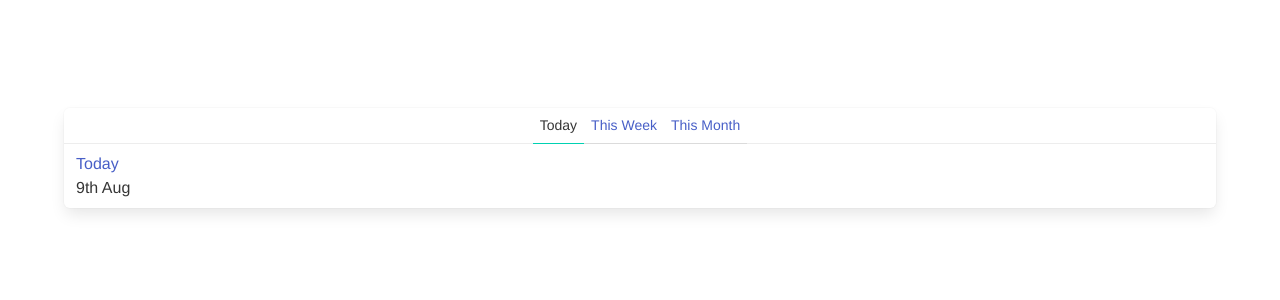
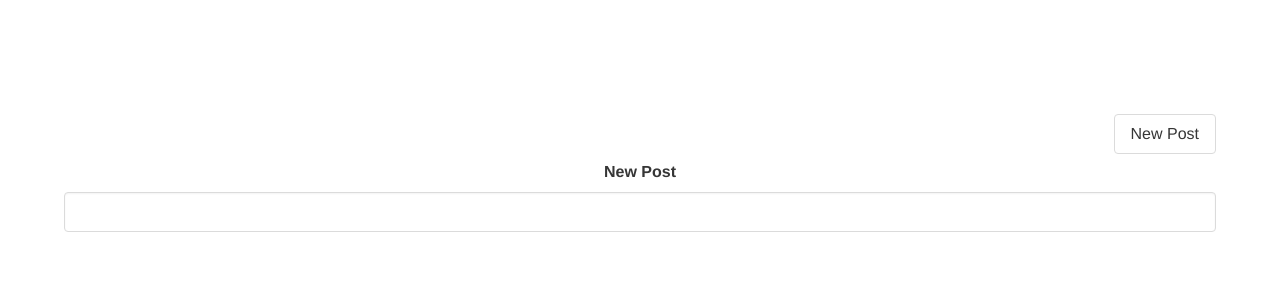
Before and after one commit to andreichirkov/vue3-webpack-composition-tests, a Vue app: page /post/new in a window 1280 px wide. Shown: the top 300 px of the page. Built offline with nearby package versions, Linux system fonts and the light colour scheme.

Commit message:
Add routing

```diff
--- a/src/App.vue
+++ b/src/App.vue
@@ -1,28 +1,20 @@
 <template>
   <section class="section">
     <div class="container">
-      <suspense>
-        <template #default>
-          <timeline />
-        </template>
-        <template #fallback>
-          <spinner />
-        </template>
-      </suspense>
+      <navbar />
+      <router-view />
     </div>
   </section>
 </template>
 
 <script lang="ts">
 import { defineComponent } from 'vue';
-import Timeline from './components/Timeline.vue';
-import Spinner from "@/components/Spinner.vue";
+import Navbar from '@/components/Navbar.vue'
 
 export default defineComponent({
   name: 'App',
   components: {
-    Spinner,
-    Timeline
+    Navbar
   }
 });
 </script>
--- /dev/null
+++ b/src/components/Home.vue
@@ -0,0 +1,28 @@
+<template>
+  <suspense>
+    <template #default>
+      <timeline />
+    </template>
+    <template #fallback>
+      <spinner />
+    </template>
+  </suspense>
+</template>
+
+<script lang="ts">
+import { defineComponent } from 'vue';
+import Timeline from '@/components/Timeline.vue';
+import Spinner from "@/components/Spinner.vue";
+
+export default defineComponent({
+  name: 'Home',
+  components: {
+    Spinner,
+    Timeline
+  }
+});
+</script>
+
+<style>
+
+</style>
--- /dev/null
+++ b/src/components/Navbar.vue
@@ -0,0 +1,23 @@
+<template>
+  <div class="navbar">
+    <div class="navbar-end">
+      <div class="buttons is-justify-content-flex-end">
+        <router-link to="/post/new" class="button">
+          New Post
+        </router-link>
+      </div>
+    </div>
+  </div>
+</template>
+
+<script lang="ts">
+import {defineComponent} from "vue";
+
+export default defineComponent({
+  name: "Navbar.vue"
+})
+</script>
+
+<style scoped>
+
+</style>
--- /dev/null
+++ b/src/components/NewPost.vue
@@ -0,0 +1,30 @@
+<template>
+ <post-writer :post="newPost" />
+</template>
+
+<script lang="ts">
+import {defineComponent} from "vue";
+import PostWriter from "@/components/PostWriter.vue";
+import {Post} from "@/mocks";
+import moment from "moment";
+
+export default defineComponent ({
+  name: "NewPost",
+  components: {PostWriter},
+  setup() {
+    const newPost: Post = {
+      id: '-1',
+      title: 'New post',
+      created: moment()
+    }
+
+    return {
+      newPost
+    }
+  }
+})
+</script>
+
+<style scoped>
+
+</style>
--- /dev/null
+++ b/src/components/PostWriter.vue
@@ -0,0 +1,29 @@
+<template>
+  <div class="columns">
+    <div class="column">
+      <div class="field">
+        <div class="label">New Post</div>
+        <input type="text" class="input">
+      </div>
+    </div>
+  </div>
+</template>
+
+<script lang="ts">
+import {defineComponent} from "vue";
+import {Post} from "@/mocks";
+
+export default defineComponent ({
+  name: "PostWriter",
+  props: {
+    post: {
+      type: Object as () => Post,
+      required: true
+    }
+  }
+})
+</script>
+
+<style scoped>
+
+</style>
--- a/src/components/Timeline.vue
+++ b/src/components/Timeline.vue
@@ -26,13 +26,11 @@ import {useStore} from "@/store";
 
 type Period = 'Today' | 'This Week' | 'This Month'
 
-
-
 export default defineComponent({
   name: 'Timeline',
   components: {TimelinePost},
   async setup() {
-    const periods = ['Today', 'This Week', 'This Month']
+    const periods: Period[] = ['Today', 'This Week', 'This Month']
     const currentPeriod = ref<Period>('Today')
     const store = useStore()
 
--- a/src/main.ts
+++ b/src/main.ts
@@ -2,6 +2,7 @@ import { createApp } from 'vue'
 import App from './App.vue'
 import axios from "axios";
 import {today, thisWeek, thisMonth, Post} from "@/mocks";
+import router from "./router";
 
 
 function delay() {
@@ -20,4 +21,6 @@ axios.get = async (url: string) => {
   }
 }
 
-createApp(App).mount('#app')
+const app = createApp(App)
+app.use(router)
+app.mount('#app')
--- /dev/null
+++ b/src/router.ts
@@ -0,0 +1,20 @@
+import {createRouter, createWebHistory} from "vue-router"
+import Home from '@/components/Home.vue'
+import NewPost from '@/components/NewPost.vue'
+
+
+const router = createRouter({
+  history: createWebHistory(),
+  routes: [
+    {
+      path: '/',
+      component: Home
+    },
+    {
+      path: '/post/new',
+      component: NewPost
+    }
+  ]
+})
+
+export default router
```
